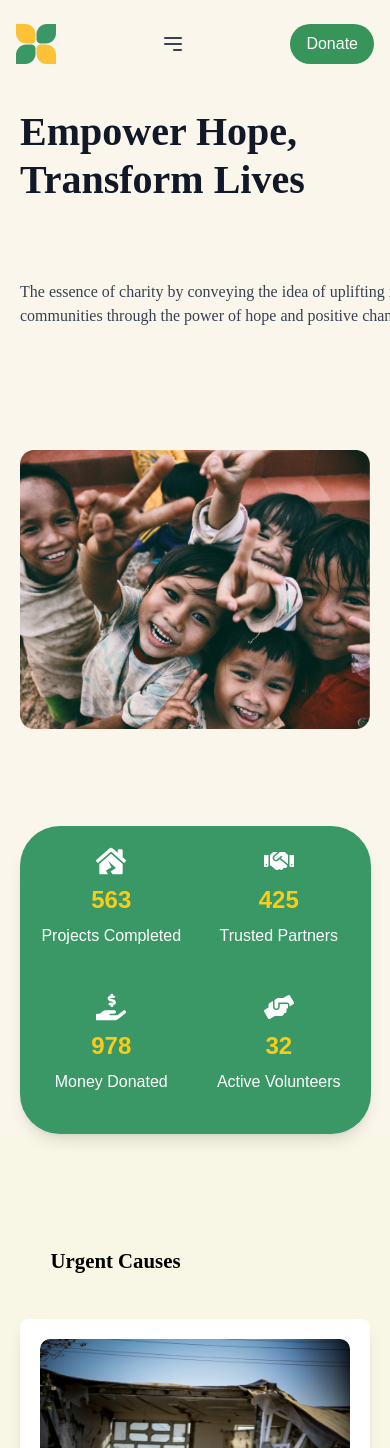
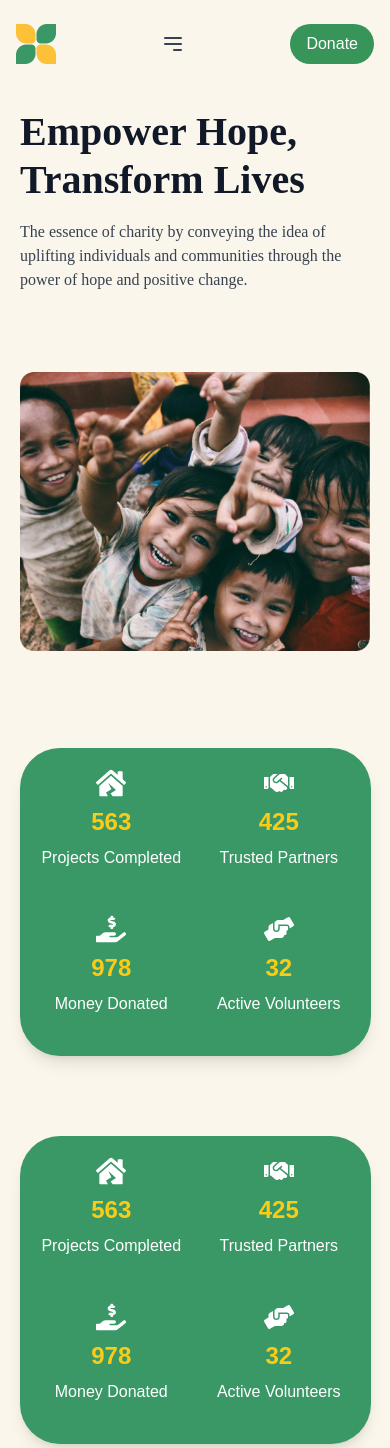
Before and after one commit to rohanwadadar/charity-website, a React (Create React App) app: page / in a window 390 px wide. Shown: the top 1448 px of the page. Built offline with nearby package versions, Linux system fonts and the light colour scheme; a web font is replaced by a local one.

Commit message:
Update Hero.js

```diff
--- a/src/components/Hero.js
+++ b/src/components/Hero.js
@@ -12,42 +12,23 @@ const Hero = () => {
         >
           <div className="max-w-[500px] mx-auto md:mx-0">
             <h1
-  className="text-gray-900"
+              className="text-gray-900 text-4xl md:text-[70px] font-semibold leading-tight md:leading-[81px] text-left w-full md:w-[500px] mb-4 md:mb-0"
               style={{
                 fontFamily: 'Manuale',
-    fontSize: '70px',
-    fontWeight: 600,
-    lineHeight: '81px',
-    textAlign: 'left',
-    width: '500px',
-    height: '172px',
-    marginBottom: '0px',
-    opacity: 1
               }}
             >
               Empower Hope, <br /> Transform Lives
             </h1>
-
             <p
-  className="text-gray-700"
+              className="text-gray-700 text-base md:text-xl font-medium leading-relaxed md:leading-[30px] text-left w-full md:w-[499px]"
               style={{
                 fontFamily: 'Montserrat',
-    fontSize: '20px',
-    fontWeight: 500,
-    lineHeight: '30px',
-    textAlign: 'left',
-    width: '499px',
-    height: '90px',
-    marginBottom: '0px',
-    opacity: 1
               }}
             >
               The essence of charity by conveying the idea of uplifting individuals and
               communities through the power of hope and positive change.
             </p>
-
           </div>
-
           <div className="relative mt-10 md:mt-0">
             <div
               className="absolute bg-yellow-400 z-10 hidden md:block"
@@ -59,7 +40,6 @@ const Hero = () => {
                 borderRadius: '50%',
               }}
             ></div>
-
             <div
               className="absolute bg-green z-0 hidden md:block"
               style={{
@@ -70,18 +50,40 @@ const Hero = () => {
                 borderRadius: '23px',
               }}
             ></div>
-
             <img
               src="/children.png"
               alt="Children"
-              className="z-5 relative w-full md:w-auto"
-              style={{
-                borderRadius: '20px 0px 0px 0px',
-              }}
+              className="z-5 relative w-full md:w-auto rounded-t-lg md:rounded-tl-lg md:rounded-tr-none"
             />
           </div>
         </div>
       </section>
+
+      <section
+        className="bg-green text-white py-10 md:py-20 px-4 md:px-10 rounded-xl shadow-lg hover:shadow-xl transition-shadow duration-300 ease-in-out cursor-pointer mx-auto relative transform translate-y-1/4 md:translate-y-0 mb-20 md:mb-0"
+        style={{
+          width: '90%',
+          maxWidth: '1178px',
+          borderRadius: '40px',
+        }}
+      >
+        <div className="grid grid-cols-2 md:grid-cols-4 gap-6 md:gap-0 items-center text-white">
+          {[
+            { icon: FaHouseDamage, value: 563, label: "Projects Completed" },
+            { icon: FaHandshake, value: 425, label: "Trusted Partners" },
+            { icon: FaHandHoldingUsd, value: 978, label: "Money Donated" },
+            { icon: FaHandsHelping, value: 32, label: "Active Volunteers" }
+          ].map((item, index) => (
+            <div key={index} className="stat-item text-center flex flex-col items-center">
+              <item.icon size={30} className="stat-icon mb-2" />
+              <h3 className="text-2xl md:text-4xl font-bold text-yellow-400">{item.value}</h3>
+              <p className="mt-2 text-sm md:text-lg">{item.label}</p>
+            </div>
+          ))}
+        </div>
+      </section>
+
+
 
       <section
         className="bg-green text-white py-10 md:py-20 px-4 md:px-10 rounded-xl shadow-lg hover:shadow-xl transition-shadow duration-300 ease-in-out cursor-pointer mx-auto relative transform translate-y-1/4 md:translate-y-0 mb-20 md:mb-0"
```
Lines whose indentation alone changed are shown as unchanged.
